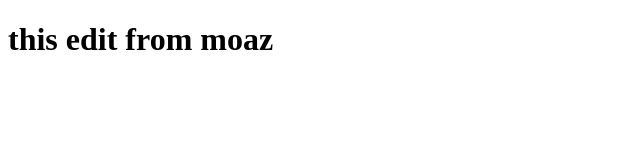
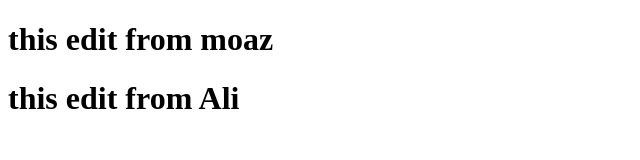
Before and after one commit to TarikElmelih/E-books, a plain HTML site: page index.html in a window 1280 px wide. Shown: the whole page, without its empty margins (0-640 px from the left). Drawn offline with Linux system fonts and the light colour scheme.

Commit message:
Update index.html

```diff
--- a/index.html
+++ b/index.html
@@ -9,5 +9,6 @@
 </head>
 <body>
     <h1>this edit from moaz</h1>
+    <h1>this edit from Ali</h1>
 </body>
 </html>
```
